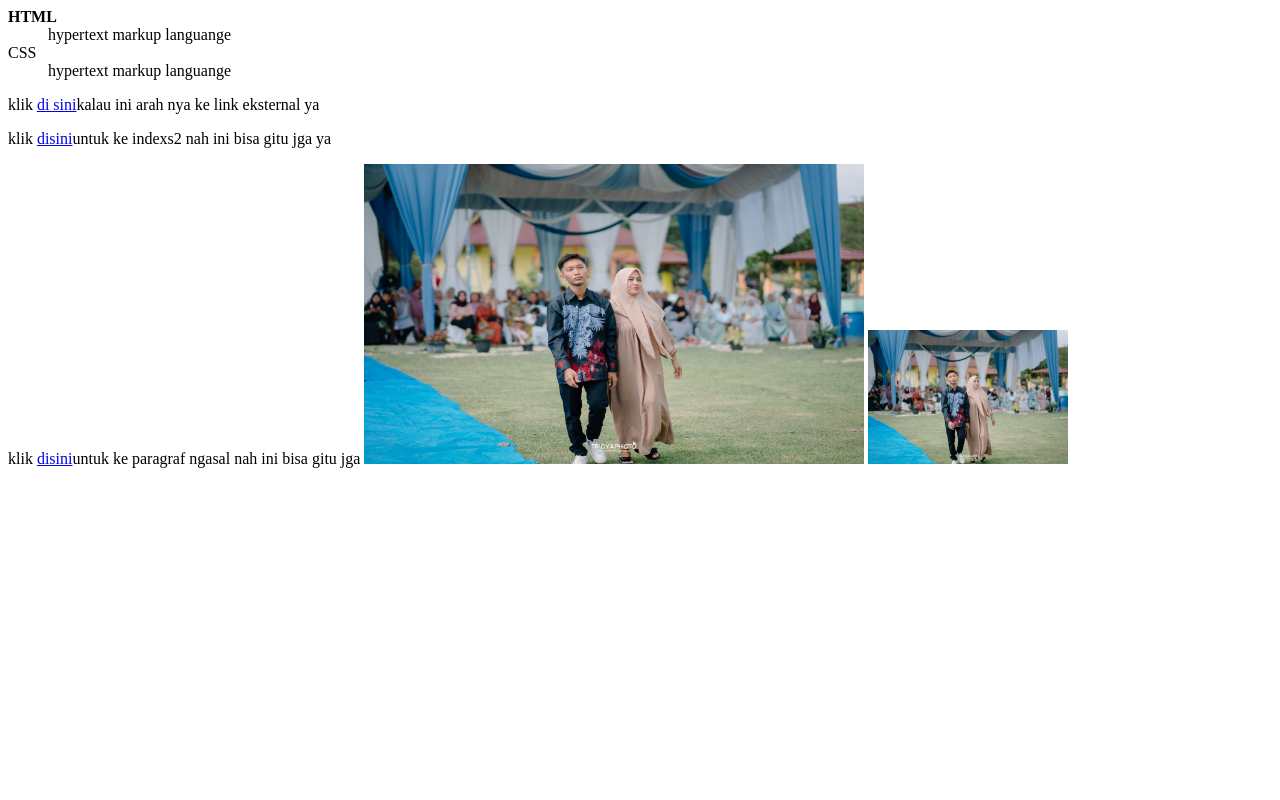
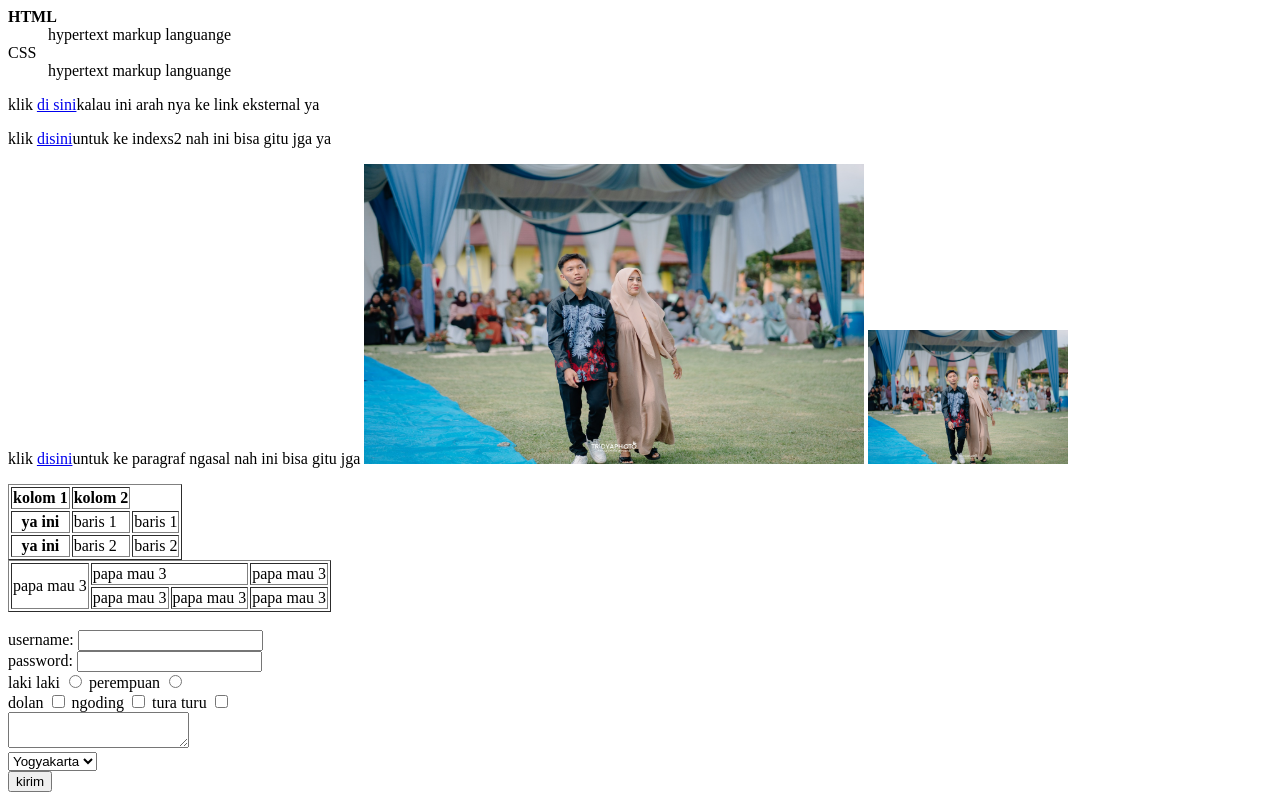
Before and after one commit to raflyhr/learn-complete-html-code, a plain HTML site: page index.html in a window 1280 px wide. Shown: the part 585-1385 px from the top of the page. Before the commit the page ends 1069 px from the top, so only its background shows below. Drawn offline with Linux system fonts and the light colour scheme.

Commit message:
Update index.html

```diff
--- a/index.html
+++ b/index.html
@@ -62,11 +62,77 @@
         title="bismilah semua untuk kedua orang tua ku"
       />
       <img
-        src="WhatsApp Image 2025-07-27 at 13.50.27.jpeg" width="200"
+        src="WhatsApp Image 2025-07-27 at 13.50.27.jpeg"
+        width="200"
         title="bismilah semua untuk keduorang tua ku"
-
-
       />
     </p>
+    <!-- belajar membuat table -->
+    <table border="1">
+      <thead>
+        <tr>
+          <th>kolom 1</th>
+          <th>kolom 2</th>
+        </tr>
+      </thead>
+      </tb>
+        <tr>
+          <th>ya ini</th>
+          <td>baris 1</td>
+          <td>baris 1</td>
+        </tr>
+        <tr>
+          <th>ya ini</th>
+          <td>baris 2</td>
+          <td>baris 2</td>
+        </tr>
+      </tbody>
+    </table>
+    <!-- ini bahas colspan dan rowspan -->
+    <table border="1" >
+      <tr>
+        <td rowspan="2" >papa mau 3</td>
+         <td colspan="2">papa mau 3</td>
+          <td>papa mau 3</td>
+      </tr>
+       <tr>
+        <td>papa mau 3</td>
+         <td>papa mau 3</td>
+          <td>papa mau 3</td>
+      </tr>
+    </table>
+    <br>
+    <!-- belajar buat form -->
+     <form>
+      <label for="username">username: </label>
+      <input type="text" id="username">
+      <br>
+      <label for="password"> password: </label>
+       <input type="password" id="password" >
+       <br>
+       <label for="laki laki">laki laki</label>
+       <input type="radio" id="laki laki" name="kelamin" >
+       <label for="laki laki">perempuan</label>
+       <input type="radio" id="laki laki" name="kelamin" >
+       <br>
+       <label for="laki laki">dolan</label>
+       <input type="checkbox" id="laki laki" name="kelamin" >
+       <label for="laki laki">ngoding</label>
+       <input type="checkbox" id="laki laki" name="kelamin" >
+       <label for="laki laki">tura turu</label>
+       <input type="checkbox" id="laki laki" name="kelamin" >
+<br>
+     <!-- belajar buat form 2 -->
+      <textarea></textarea>
+      <br>
+      <select>
+        <option>Yogyakarta</option>
+        <option>jakarta</option>
+        <option>pekan baru</option>
+      </select>
+      <br>
+      <button type="submit">kirim</button>
+
+ </form>
   </body>
 </html>
```
